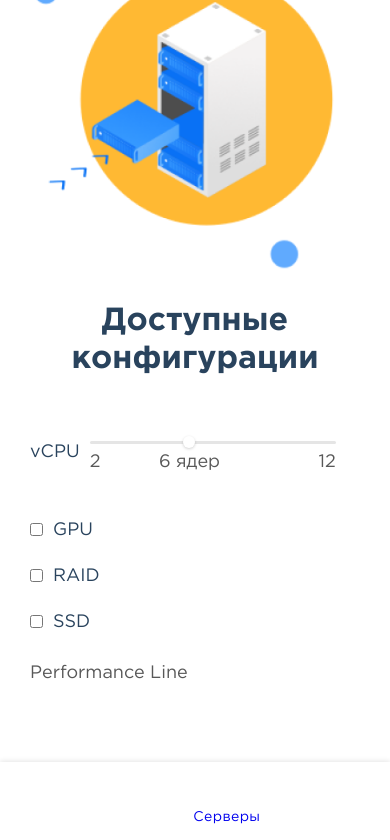
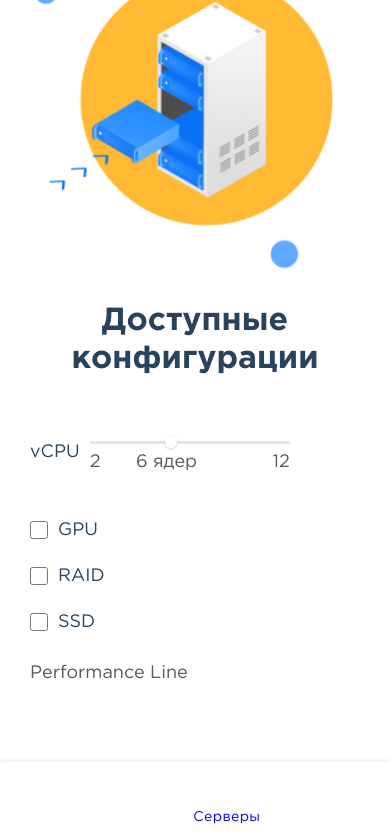
Before and after one commit to alexandershubin/filter_in_js, a website: page source/index.html in a window 390 px wide. Shown: the part 505-1345 px from the top of the page. Drawn offline with nearby package versions, Linux system fonts and the light colour scheme; files that its build step writes are made by us from their sources; no server answers; files whose address does not match are found by name.

Commit message:
add style

```diff
--- a/source/sass/base.scss
+++ b/source/sass/base.scss
@@ -97,3 +97,9 @@ h3 {
 .loaded .preloader {
   display: none;
 }
+
+input[type="checkbox"] {
+  border-radius: 50%;
+  width: 18px;
+  height: 18px;
+}
--- a/source/sass/configuration.scss
+++ b/source/sass/configuration.scss
@@ -212,4 +212,8 @@ label {
   .product__second span {
     margin: 16px 0;
   }
+
+  .form__slider {
+    width: 200px;
+  }
 }
```
Also changed, not shown: source/index.html (+1 -1 lines).
